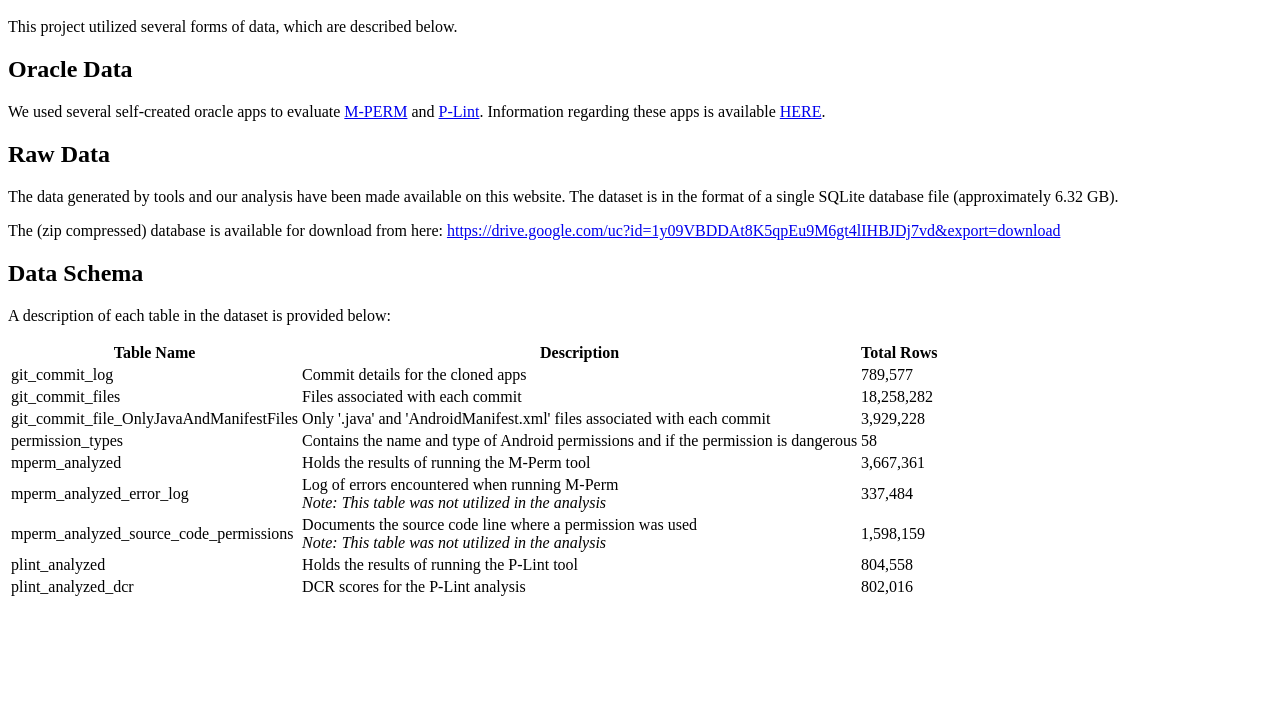
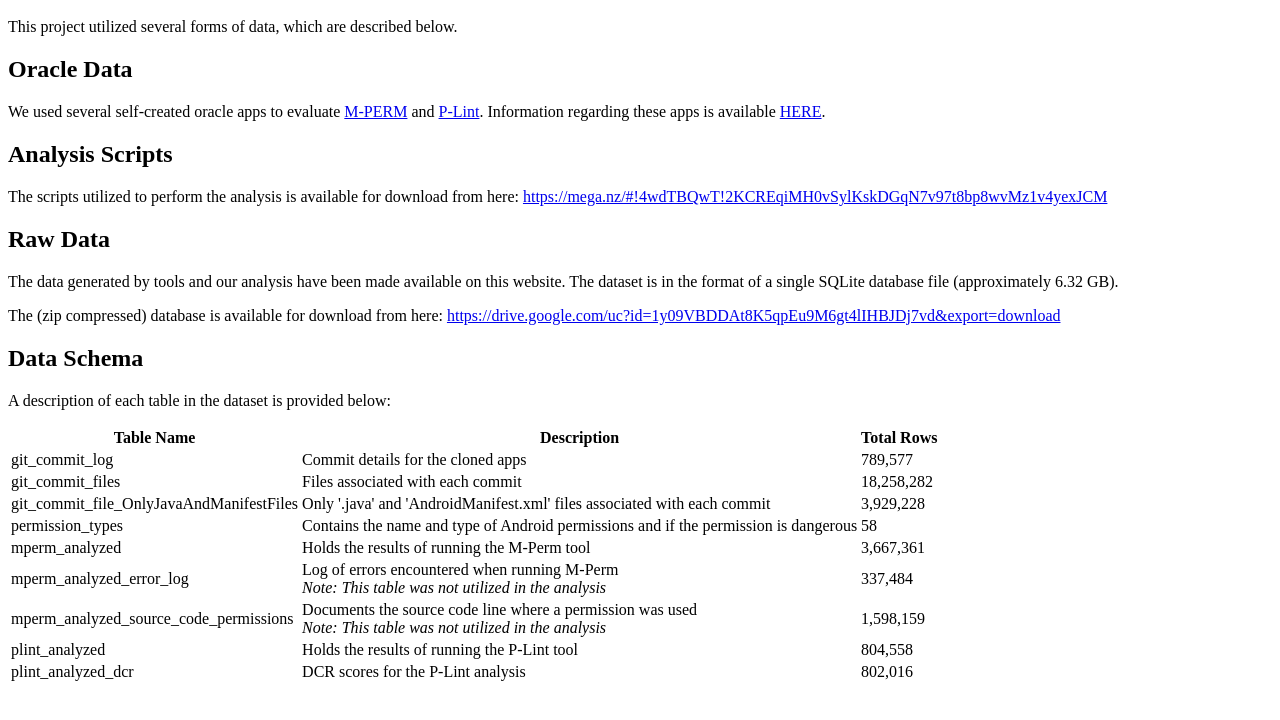
Before and after one commit to mobilepermissions/mobilepermissions.github.io, a plain HTML site: page pages/data.html in a window 1280 px wide. Shown: the part 48-768 px from the top of the page. Drawn offline with Linux system fonts and the light colour scheme.

Commit message:
added link to R scripts

```diff
--- a/pages/data.html
+++ b/pages/data.html
@@ -41,6 +41,9 @@
         <p> We used several self-created oracle apps to evaluate <a href="https://mperm.github.io/" target="_blank">M-PERM</a> and <a href="https://p-lint.github.io/" target="_blank">P-Lint</a>. Information regarding these apps is available <a href="index.html?page=oracle">HERE</a>.
 
         </p>
+
+        <h2>Analysis Scripts</h2>
+        <p>The scripts utilized to perform the analysis is available for download from here: <a href="https://mega.nz/#!4wdTBQwT!2KCREqiMH0vSylKskDGqN7v97t8bp8wvMz1v4yexJCM" target="_blank">https://mega.nz/#!4wdTBQwT!2KCREqiMH0vSylKskDGqN7v97t8bp8wvMz1v4yexJCM</a> </p>
 
         <h2>Raw Data</h2>
         <p>The data generated by tools and our analysis have been made available on this website. The dataset is in the format of a single SQLite database file (approximately 6.32 GB).
```
